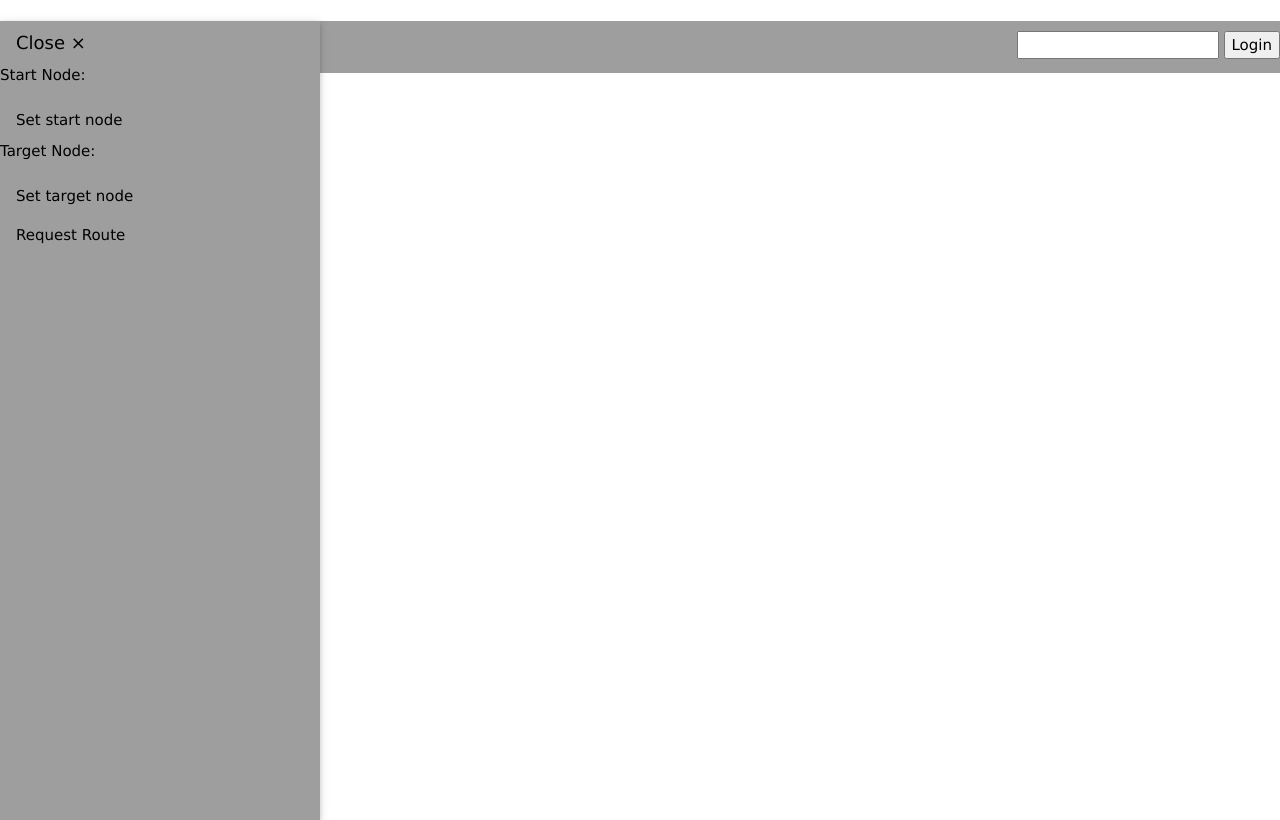
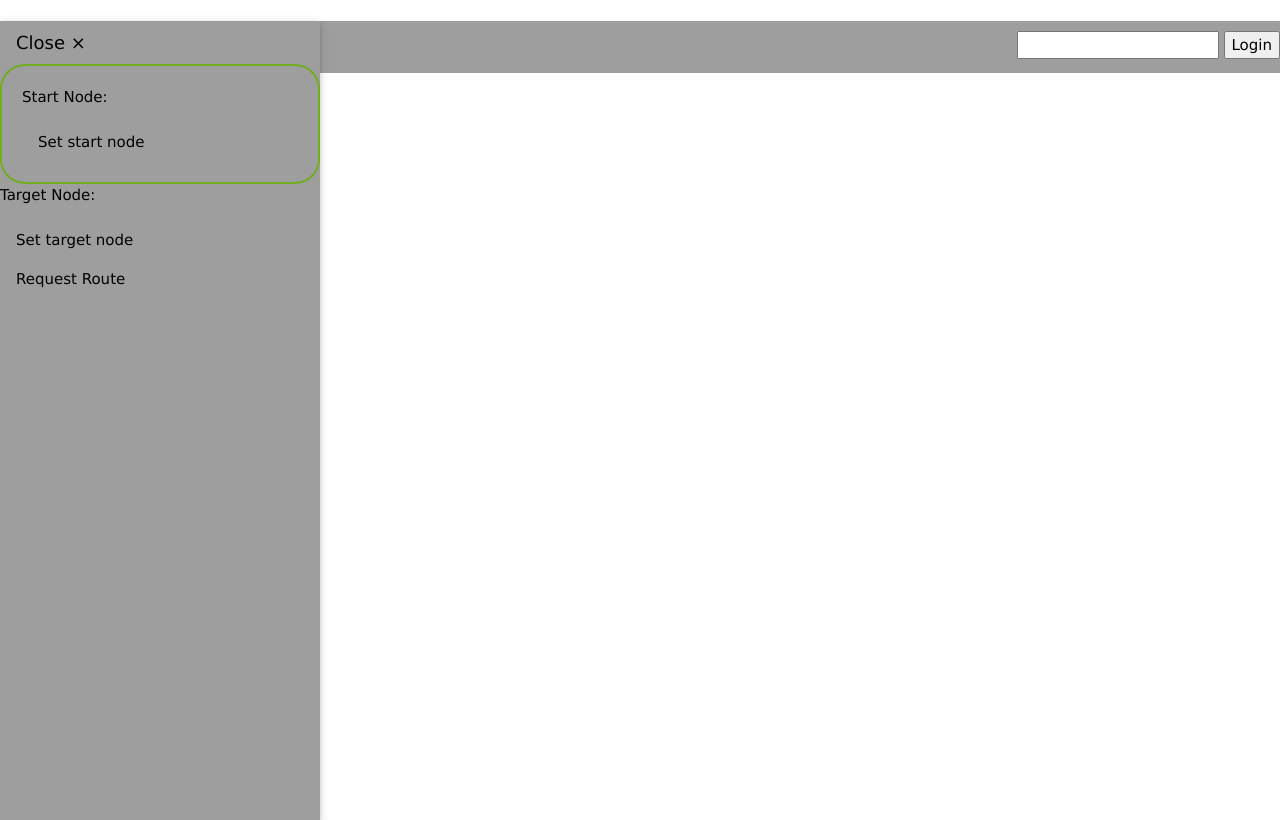
Before and after one commit to CallumBlair/droneRoutePlanner, a Flask app: template templates/map.html in a window 1280 px wide. Shown: the part 53-873 px from the top of the page. Run offline with Flask 3, Linux system fonts and the light colour scheme; the template is opened without the code that fills it, so the values that code supplies are empty; some libraries are stand-ins or nearby versions.

Commit message:
Resolved minor username initialization error

```diff
--- a/main.py
+++ b/main.py
@@ -37,6 +37,7 @@ def displayMap():
 
 @app.route('/mapAuth' , methods = ["post"])
 def displayMapAuth():
+    session['userName'] = "init"
     username = request.form['userName']
     if username != session["userName"]:
         session["path"] = [1]
--- a/static/css/style.css
+++ b/static/css/style.css
@@ -14,3 +14,9 @@
 body {
     padding-top: 4%;
 }
+
+#setStart {
+    border-radius: 25px;
+    border: 2px solid #73AD21;
+    padding: 20px;
+}
```
